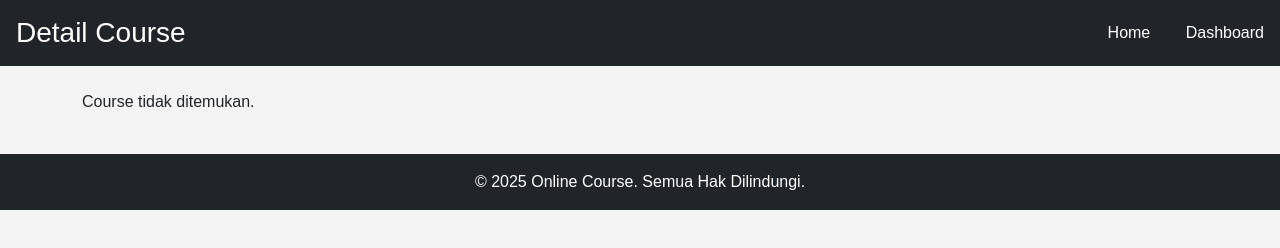
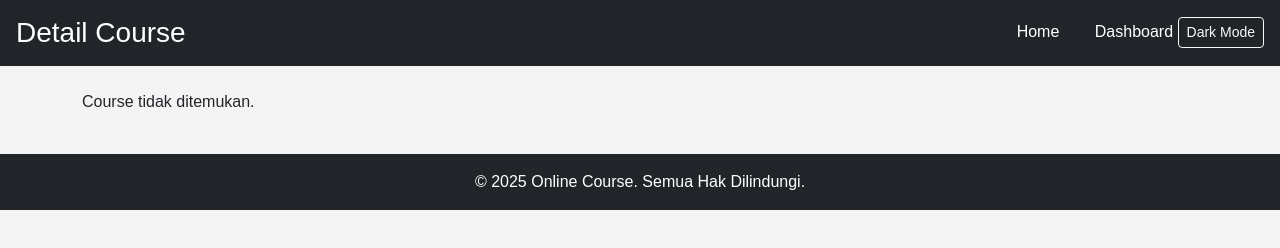
Before and after one commit to Hannyourking/online-course, a plain HTML site: page course.html in a window 1280 px wide. Drawn offline with nearby package versions, Linux system fonts and the light colour scheme.

Commit message:
course.html

```diff
--- a/course.html
+++ b/course.html
@@ -14,6 +14,7 @@
     <nav>
       <a href="index.html" class="text-white me-3 text-decoration-none">Home</a>
       <a href="dashboard.html" class="text-white text-decoration-none">Dashboard</a>
+       <button id="dark-mode-toggle" class="btn btn-outline-light btn-sm">Dark Mode</button>
     </nav>
   </header>
 
```
